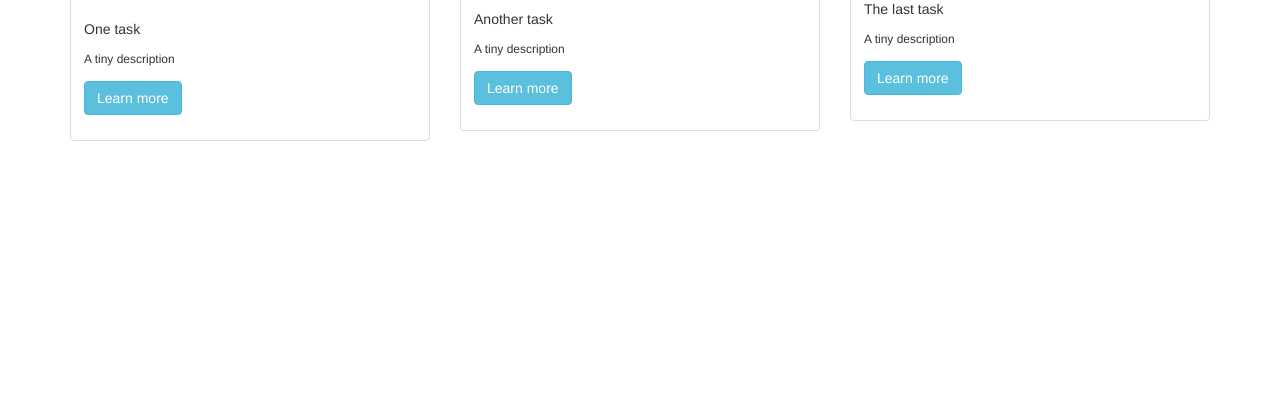
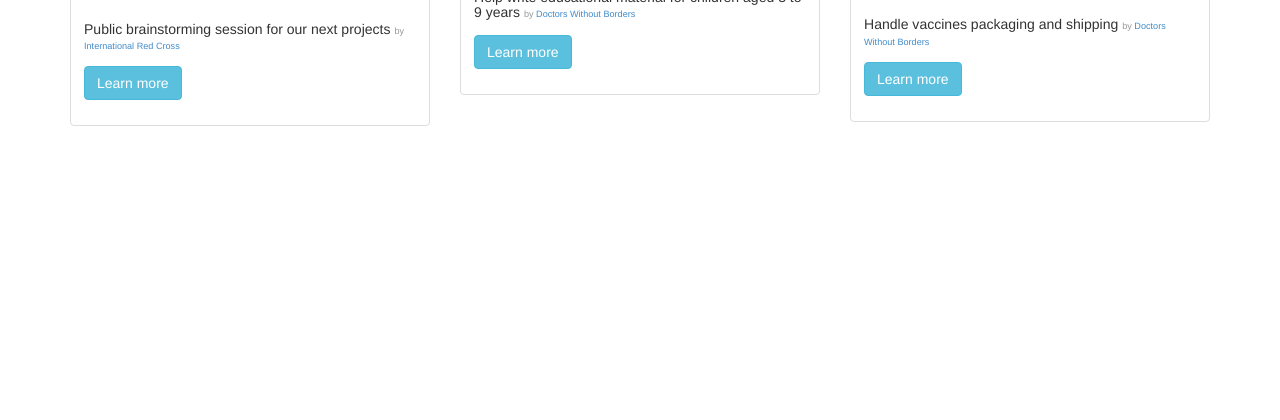
Before and after one commit to merlinND/KarmaQuest, a Django app: a page that uses tasks/templates/three_tasks_placeholder.html in a window 1280 px wide. Shown: the part 337-757 px from the top of the page. Run offline with Django 3.2, Linux system fonts and the light colour scheme; data comes from the database, SQL or seed files in the repository; both versions use the stored data as it was after the commit; parts of the project's set-up code (start-up, migrations or seed data) failed here and were passed over.

Commit message:
Content : added some more tasks

```diff
--- a/tasks/templates/three_tasks_placeholder.html
+++ b/tasks/templates/three_tasks_placeholder.html
@@ -1,30 +1,36 @@
 <div class="row">
   <div class="col-sm-4">
     <div class="thumbnail">
-      <img src="http://placekitten.com/320/200" alt="One task" class="img-rounded">
+      <img src="/tasks/pictures/public-meeting.jpg" alt="Public brainstorming session for our next projects" class="img-rounded">
       <div class="caption">
-        <h3>One task</h3>
-        <p>A tiny description</p>
+        <h3>
+          Public brainstorming session for our next projects
+          <small>by <a href="{% url "tasks:org_detail" 1 %}">International Red Cross</a></small>
+        </h3>
         <p><a href="#" class="btn btn-info" role="button">Learn more</a></p>
       </div>
     </div>
   </div>
   <div class="col-sm-4">
     <div class="thumbnail">
-      <img src="http://placekitten.com/310/190" alt="Another task" class="img-rounded">
+      <img src="/tasks/pictures/educational-material.jpg" alt="Help write educational material for children aged 3 to 9 years" class="img-rounded">
       <div class="caption">
-        <h3>Another task</h3>
-        <p>A tiny description</p>
+        <h3>
+          Help write educational material for children aged 3 to 9 years
+          <small>by <a href="{% url "tasks:org_detail" 2 %}">Doctors Without Borders</a></small>
+        </h3>
         <p><a href="#" class="btn btn-info" role="button">Learn more</a></p>
       </div>
     </div>
   </div>
   <div class="col-sm-4">
     <div class="thumbnail">
-      <img src="http://placekitten.com/288/180" alt="The last task" class="img-rounded">
+      <img src="/tasks/pictures/shipping.jpg" alt="Handle vaccines packaging and shipping" class="img-rounded">
       <div class="caption">
-        <h3>The last task</h3>
-        <p>A tiny description</p>
+        <h3>
+          Handle vaccines packaging and shipping
+          <small>by <a href="{% url "tasks:org_detail" 2 %}">Doctors Without Borders</a></small>
+        </h3>
         <p><a href="#" class="btn btn-info" role="button">Learn more</a></p>
       </div>
     </div>
```
Also changed, not shown: db.sqlite3, tasks/pictures/charity-street-collection-006.jpg (added), tasks/pictures/educational-material.jpg (added), tasks/pictures/public-meeting.jpg (added), tasks/pictures/red_ribbon-world_aids_day_0.jpg (added), tasks/pictures/shipping.jpg (added).
